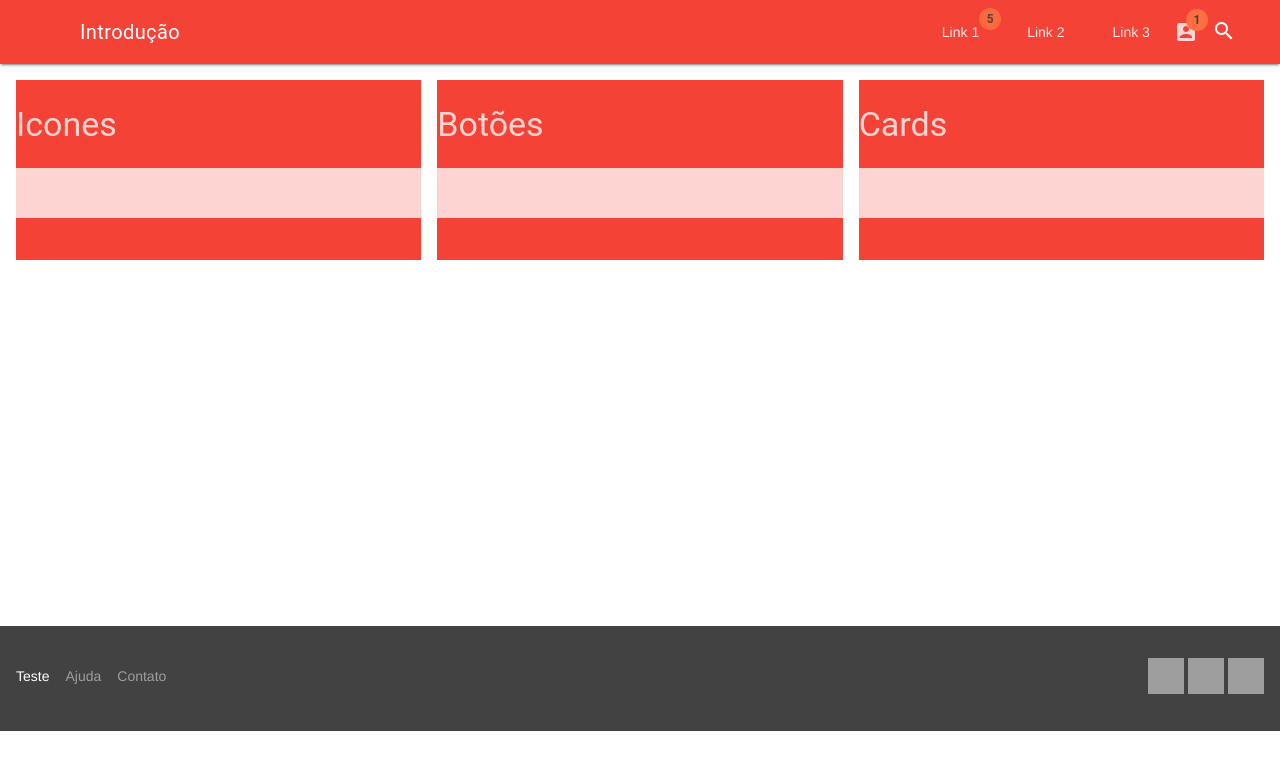
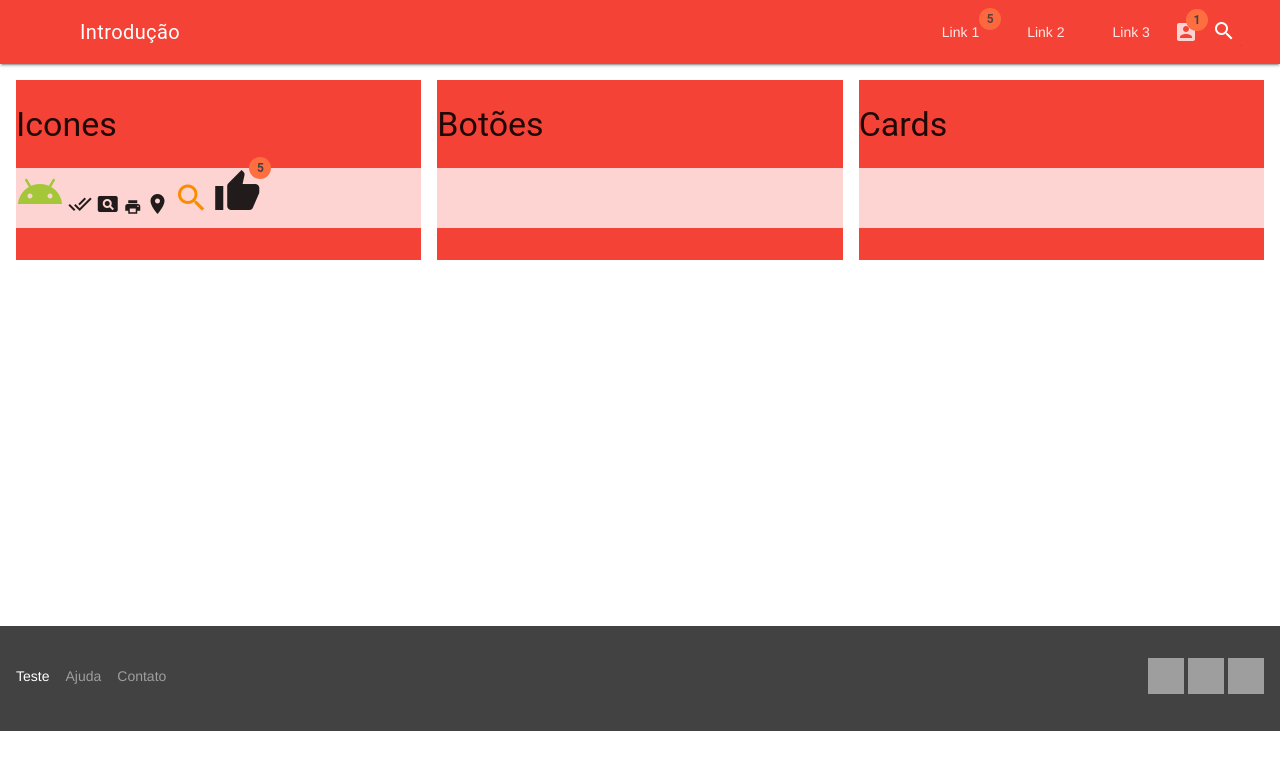
Before and after one commit to bruckbmrj/material-design-lite-teste, a plain HTML site: page index.html in a window 1280 px wide. Drawn offline with nearby package versions, Linux system fonts and the light colour scheme.

Commit message:
ícones
implementação de ícones, ajustes e etc

```diff
--- a/index.html
+++ b/index.html
@@ -72,7 +72,13 @@
 					<div class="mdl-cell mdl-cell--4-col ">
 						<h3>Icones</h3>
 						<div class="backgroud-claro">
-
+							<div class="material-icons md-48 verde">android</div>
+							<i class="material-icons">done_all</i>
+							<i class="material-icons">pageview</i>
+							<i class="material-icons md-18">print</i>
+							<i class="material-icons md-24">room</i>
+							<i class="material-icons md-36 laranja">search</i>
+							<i class="material-icons md-48 mdl-badge mdl-badge--overlap" data-badge="5">thumb_up</i>
 						</div>
 					</div>
 
--- a/style_alt.css
+++ b/style_alt.css
@@ -5,12 +5,12 @@
 }
 
 .mdl-grid{
-	color: #fdd4d1;
+
 }
 
 .backgroud-claro{
 	background-color: #fdd4d1;
-	min-height: 50px;
+	min-height: 60px;
 }
 
 /*  media para criar uma div para deixar o footer la embaixo */
@@ -33,3 +33,12 @@
  	color: #fdd4d1;
  	text-decoration: none;
  }
+
+ /*tamanho das fontes*/
+ .md-18{font-size: 18px!important;}
+ .md-24{font-size: 24px!important;}
+ .md-36{font-size: 36px!important;}
+ .md-48{font-size: 48px!important;}
+ /*cor das fontes*/
+ .laranja{color: #fb8c00}
+ .verde{color: #a4c639}
```
